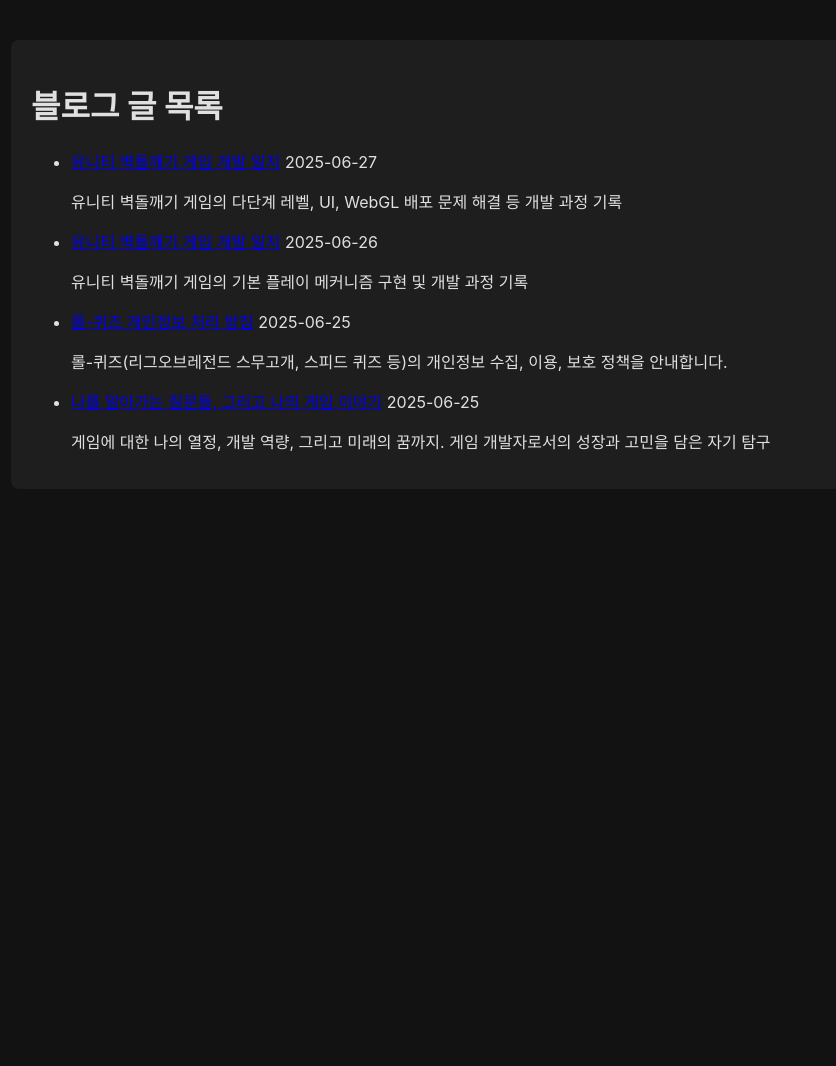
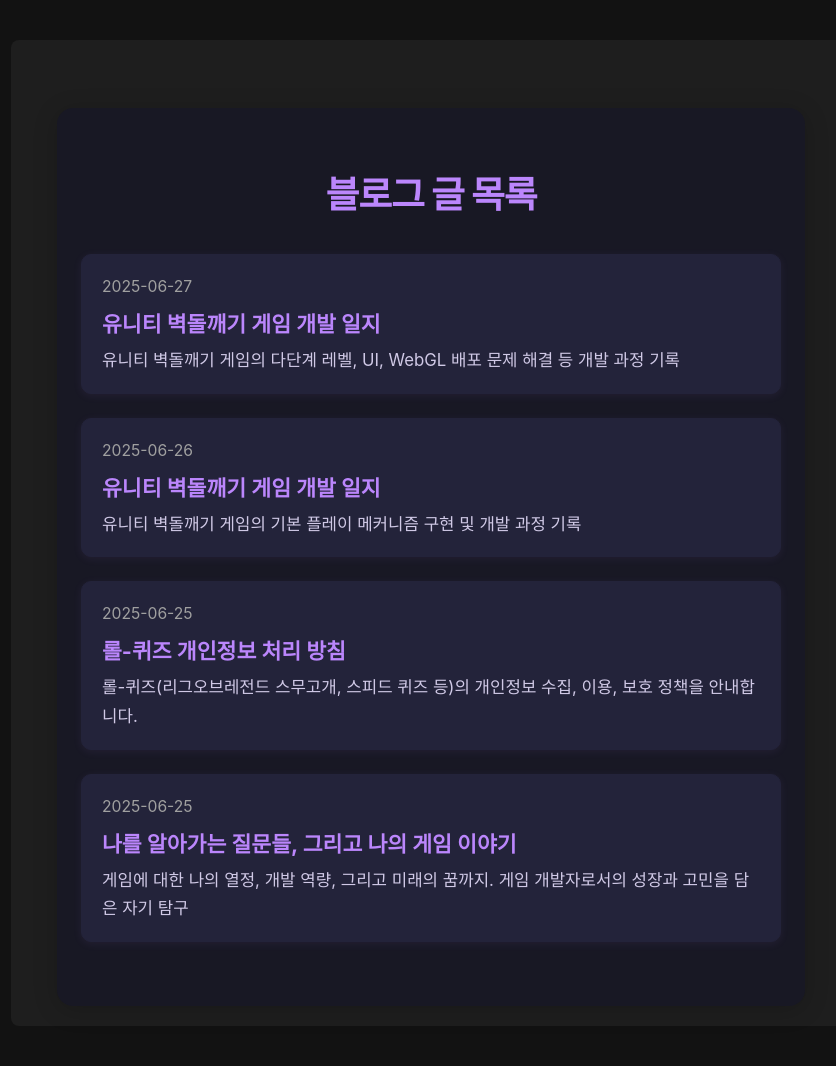
Before and after one commit to hojun313/hojun313.github.io, a Jekyll site: the page built from blog/index.html, in a window 1280 px wide. Shown: the whole page, without its empty margins (209-1045 px from the left). Built offline with Jekyll 4.4.1, drawn with Linux system fonts in a browser that asks for light colours; before the commit the page ends 900 px from its top, so only the background shows below that.

Commit message:
Redesign blog post list with new styles
Added dedicated CSS for the blog post list, including container, title, and post item styles with responsive adjustments. Updated blog/index.html to use new classes and improved markup for a modernized, visually enhanced blog list layout.

```diff
--- a/assets/css/style.css
+++ b/assets/css/style.css
@@ -252,6 +252,74 @@ body.page-hub {
     margin-bottom: 2rem; /* 리스트 하단 여백 */
 }
 
+/* 블로그 글 목록 전용 스타일 */
+.blog-list-container {
+  max-width: 700px;
+  margin: 48px auto 0 auto;
+  padding: 32px 24px 40px 24px;
+  background: #181824;
+  border-radius: 16px;
+  box-shadow: 0 4px 24px rgba(0,0,0,0.18);
+}
+
+.blog-list-title {
+  font-size: 2.3rem;
+  font-weight: 800;
+  color: #BB86FC;
+  margin-bottom: 2.2rem;
+  text-align: center;
+  letter-spacing: -1px;
+}
+
+.blog-post-list {
+  list-style: none;
+  padding: 0;
+  margin: 0;
+}
+
+.blog-post-item {
+  background: #23233a;
+  border-radius: 10px;
+  margin-bottom: 1.5rem;
+  padding: 22px 20px 18px 20px;
+  box-shadow: 0 2px 10px rgba(187,134,252,0.07);
+  transition: transform 0.13s, box-shadow 0.13s, border 0.13s;
+  border: 1.5px solid #23233a;
+  position: relative;
+}
+.blog-post-item:hover {
+  transform: translateY(-4px) scale(1.015);
+  box-shadow: 0 8px 28px rgba(187,134,252,0.13);
+  border-color: #BB86FC;
+}
+
+.blog-post-title {
+  font-size: 1.35rem;
+  font-weight: 700;
+  color: #BB86FC;
+  margin: 0 0 0.3rem 0;
+  text-decoration: none;
+  transition: color 0.2s;
+}
+.blog-post-title:hover {
+  color: #fff;
+  text-decoration: underline;
+}
+
+.blog-post-date {
+  color: #A0A0A0;
+  font-size: 0.98rem;
+  margin-bottom: 0.7rem;
+  display: block;
+}
+
+.blog-post-summary {
+  color: #d0c9e6;
+  font-size: 1.05rem;
+  margin-top: 0.5rem;
+  line-height: 1.7;
+}
+
 /* 반응형 디자인 */
 @media (max-width: 768px) {
     .project-card {
@@ -266,3 +334,15 @@ body.page-hub {
         font-size: 1.8rem;
     }
 }
+
+@media (max-width: 600px) {
+  .blog-list-container {
+    padding: 12px 4vw 24px 4vw;
+  }
+  .blog-list-title {
+    font-size: 1.5rem;
+  }
+  .blog-post-item {
+    padding: 14px 8px 12px 12px;
+  }
+}
--- a/blog/index.html
+++ b/blog/index.html
@@ -3,23 +3,23 @@ layout: default
 title: 블로그
 ---
 
-<h1>블로그 글 목록</h1>
-<ul>
+<div class="blog-list-container">
+  <h1 class="blog-list-title">블로그 글 목록</h1>
+  <ul class="blog-post-list">
     {% assign threshold_date = "2025-06-01" %}
-
     {% for post in site.posts %}
       {% assign post_date = post.date | date: "%Y-%m-%d" %}
-
       {% if post_date >= threshold_date %}
-      <li>
-        <a href="{{ site.baseurl }}{{ post.url }}">{{ post.title }}</a>
-        <span>{{ post_date }}</span>
+        <li class="blog-post-item">
+          <span class="blog-post-date">{{ post_date }}</span>
+          <a class="blog-post-title" href="{{ site.baseurl }}{{ post.url }}">{{ post.title }}</a>
           {% if post.summary %}
-          <p>{{ post.summary }}</p>
+            <div class="blog-post-summary">{{ post.summary }}</div>
           {% elsif post.excerpt %}
-          <p>{{ post.excerpt }}</p>
+            <div class="blog-post-summary">{{ post.excerpt }}</div>
           {% endif %}
         </li>
       {% endif %}
     {% endfor %}
   </ul>
+</div>
```
Lines whose indentation alone changed are shown as unchanged.
